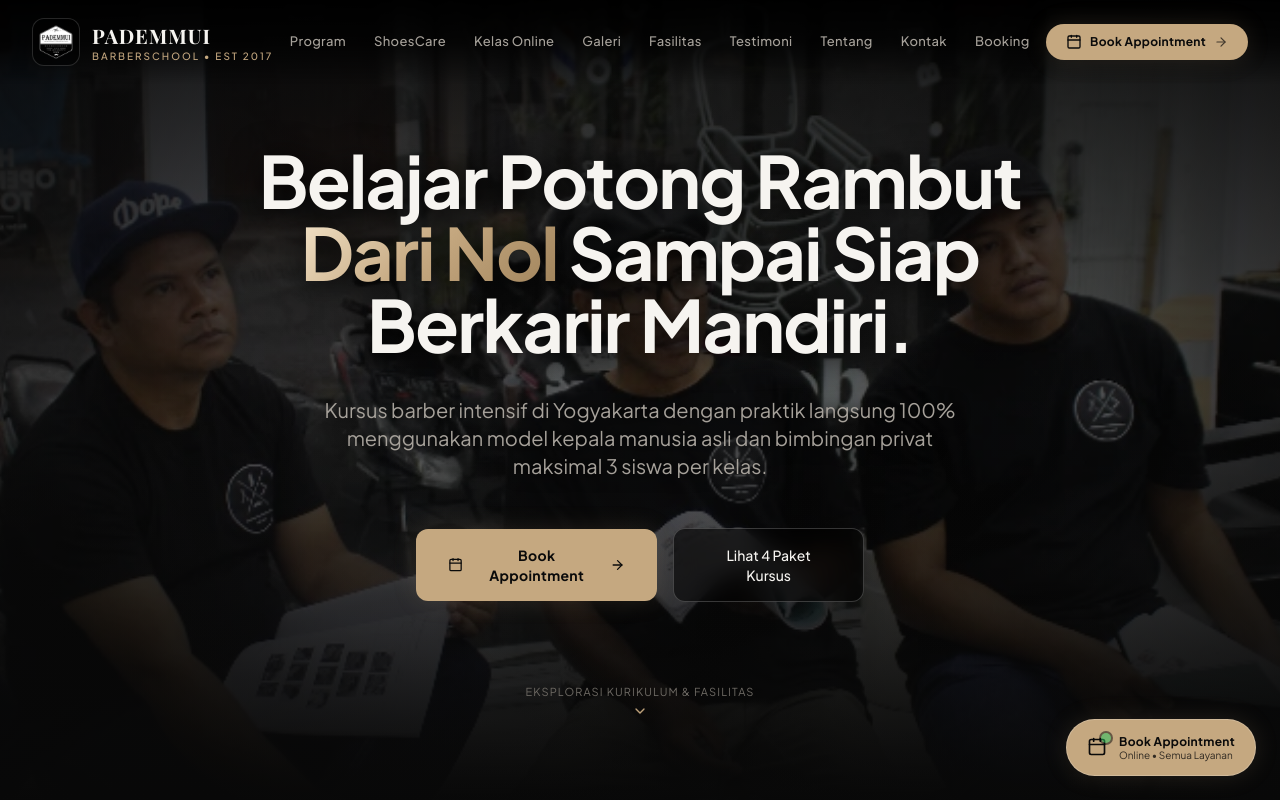
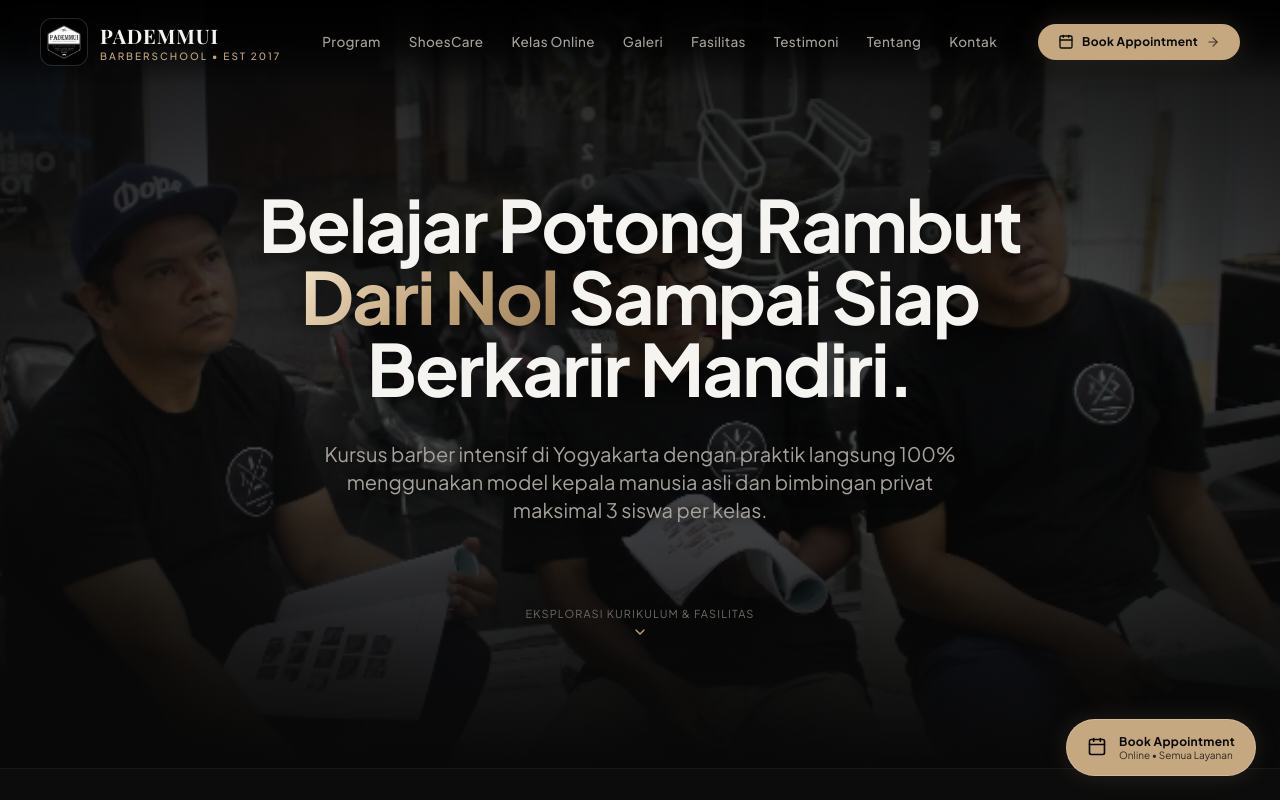
Before and after one commit to kangguruhdq-ux/Pademmui, a Next.js app: page / in a window 1280 px wide. Shown: the top 800 px of the page. Built offline with nearby package versions, Linux system fonts and the light colour scheme; a web font is replaced by a local one.

Commit message:
ui: improve navbar spacing, remove redundant booking link, simplify hero, and remove pulsing dot

```diff
--- a/components/FloatingWhatsApp.tsx
+++ b/components/FloatingWhatsApp.tsx
@@ -15,9 +15,8 @@ export default function FloatingWhatsApp() {
         aria-label="Book Appointment & Konsultasi Online Pademmui"
         className="flex items-center gap-3 bg-accent-gold hover:bg-accent-gold-light text-[#0A0A0A] p-3.5 sm:px-5 sm:py-3.5 rounded-full shadow-2xl transition-all duration-300 hover:scale-110 active:scale-95 focus:outline-none focus-visible:ring-4 focus-visible:ring-accent-gold/40 border border-white/20 shadow-gold-glow"
       >
-        <div className="relative flex items-center justify-center">
+        <div className="flex items-center justify-center">
           <Calendar className="w-5 h-5 text-[#0A0A0A]" />
-          <span className="absolute -top-1 -right-1 w-2.5 h-2.5 bg-green-500 rounded-full ring-2 ring-[#080808] animate-pulse" />
         </div>
         <div className="hidden sm:flex flex-col text-left">
           <span className="text-xs font-bold tracking-wide leading-tight text-[#0A0A0A]">
--- a/components/Navbar.tsx
+++ b/components/Navbar.tsx
@@ -19,8 +19,6 @@ import {
   Info,
   Phone,
 } from "lucide-react";
-import { siteConfig } from "@/data/site";
-import WhatsAppIcon from "@/components/WhatsAppIcon";
 
 export default function Navbar() {
   const [isScrolled, setIsScrolled] = useState(false);
@@ -58,7 +56,6 @@ export default function Navbar() {
     { name: "Testimoni", href: "/#testimoni", icon: Star },
     { name: "Tentang", href: "/about", icon: Info },
     { name: "Kontak", href: "/contact", icon: Phone },
-    { name: "Booking", href: "/booking", icon: Calendar, badge: "Reservasi" },
   ];
 
   return (
@@ -76,8 +73,8 @@ export default function Navbar() {
           paddingBottom: isScrolled ? "0.875rem" : "1.125rem",
         }}
       >
-        <div className="max-w-7xl mx-auto px-4 sm:px-6 lg:px-8">
-          <div className="flex items-center justify-between gap-3 sm:gap-4">
+        <div className="max-w-[1400px] mx-auto px-4 sm:px-6 lg:px-6 xl:px-10">
+          <div className="flex items-center justify-between gap-3 xl:gap-6">
             {/* Brand Logo & Title */}
             <Link
               href="/"
@@ -103,13 +100,13 @@ export default function Navbar() {
               </div>
             </Link>
 
-            {/* Desktop Navigation Links — Spacious, Relaxed, with Gold Hover Line */}
-            <nav className="hidden lg:flex items-center gap-5 xl:gap-7">
+            {/* Desktop Navigation Links — Spacious, Relaxed, Centered with Gold Hover Line */}
+            <nav className="hidden lg:flex flex-1 items-center justify-center gap-4 xl:gap-7 2xl:gap-9">
               {navLinks.map((link) => (
                 <Link
                   key={link.name}
                   href={link.href}
-                  className="relative py-2 text-[13px] tracking-wide text-text-secondary hover:text-text-ivory font-medium transition-colors duration-200 group"
+                  className="relative py-2 text-[13px] xl:text-[13.5px] tracking-wide text-text-secondary hover:text-text-ivory font-medium transition-colors duration-200 group whitespace-nowrap"
                 >
                   <span>{link.name}</span>
                   {/* Animated Gold Line on Hover */}
@@ -122,7 +119,7 @@ export default function Navbar() {
             <div className="hidden sm:flex items-center gap-3 flex-shrink-0">
               <Link
                 href="/booking"
-                className="relative group inline-flex items-center gap-2 px-5 py-2.5 rounded-full bg-accent-gold hover:bg-accent-gold-light text-[#0A0A0A] text-xs font-bold tracking-wide transition-all duration-300 shadow-gold-glow hover:scale-105 active:scale-95"
+                className="relative group inline-flex items-center gap-2 px-4 xl:px-5 py-2 xl:py-2.5 rounded-full bg-accent-gold hover:bg-accent-gold-light text-[#0A0A0A] text-xs font-bold tracking-wide transition-all duration-300 shadow-gold-glow hover:scale-105 active:scale-95 whitespace-nowrap"
               >
                 <Calendar className="w-4 h-4" />
                 <span>Book Appointment</span>
@@ -194,49 +191,26 @@ export default function Navbar() {
           <nav className="grid grid-cols-1 sm:grid-cols-2 gap-2 pt-1">
             {navLinks.map((link) => {
               const Icon = link.icon;
-              const isBooking = link.name === "Booking";
 
               return (
                 <Link
                   key={link.name}
                   href={link.href}
                   onClick={() => setMobileMenuOpen(false)}
-                  className={`group flex items-center justify-between p-3 rounded-xl border transition-all duration-200 active:scale-[0.98] ${
-                    isBooking
-                      ? "bg-accent-gold/10 border-accent-gold/30 hover:bg-accent-gold/20"
-                      : "bg-white/[0.03] hover:bg-white/[0.08] active:bg-white/[0.1] border-white/5 hover:border-accent-gold/40"
-                  }`}
+                  className="group flex items-center justify-between p-3 rounded-xl border bg-white/[0.03] hover:bg-white/[0.08] active:bg-white/[0.1] border-white/5 hover:border-accent-gold/40 transition-all duration-200 active:scale-[0.98]"
                 >
                   <div className="flex items-center gap-3">
-                    <div
-                      className={`w-8 h-8 rounded-lg flex items-center justify-center transition-transform group-hover:scale-110 ${
-                        isBooking
-                          ? "bg-accent-gold text-[#0A0A0A]"
-                          : "bg-accent-gold/10 border border-accent-gold/20 text-accent-gold"
-                      }`}
-                    >
+                    <div className="w-8 h-8 rounded-lg flex items-center justify-center transition-transform group-hover:scale-110 bg-accent-gold/10 border border-accent-gold/20 text-accent-gold">
                       <Icon className="w-4 h-4" />
                     </div>
-                    <span
-                      className={`text-sm font-semibold transition-colors ${
-                        isBooking
-                          ? "text-accent-gold font-bold"
-                          : "text-text-ivory group-hover:text-accent-gold"
-                      }`}
-                    >
+                    <span className="text-sm font-semibold transition-colors text-text-ivory group-hover:text-accent-gold">
                       {link.name}
                     </span>
                   </div>
 
                   <div className="flex items-center gap-2">
                     {link.badge && (
-                      <span
-                        className={`text-[10px] font-mono px-2 py-0.5 rounded ${
-                          isBooking
-                            ? "bg-accent-gold text-[#0A0A0A] font-bold"
-                            : "text-accent-gold bg-accent-gold/10"
-                        }`}
-                      >
+                      <span className="text-[10px] font-mono px-2 py-0.5 rounded text-accent-gold bg-accent-gold/10">
                         {link.badge}
                       </span>
                     )}
--- a/components/sections/Hero.tsx
+++ b/components/sections/Hero.tsx
@@ -1,6 +1,6 @@
 import Image from "next/image";
 import Link from "next/link";
-import { ArrowRight, ChevronDown, Calendar } from "lucide-react";
+import { ChevronDown } from "lucide-react";
 import ScrollReveal from "@/components/ScrollReveal";
 
 export default function Hero() {
@@ -37,27 +37,6 @@ export default function Hero() {
           </p>
         </ScrollReveal>
 
-        <ScrollReveal delay={450} direction="up">
-          {/* Clean Dual Action CTAs linking to /booking and /#program */}
-          <div className="pt-3 flex flex-col sm:flex-row items-center justify-center gap-4 max-w-md mx-auto">
-            <Link
-              href="/booking"
-              className="w-full sm:w-auto px-8 py-4 rounded-xl bg-accent-gold hover:bg-accent-gold-light text-[#0A0A0A] font-bold text-sm tracking-wide transition-all duration-300 shadow-gold-glow flex items-center justify-center gap-2.5 hover:scale-105 active:scale-95"
-            >
-              <Calendar className="w-4 h-4" />
-              <span>Book Appointment</span>
-              <ArrowRight className="w-4 h-4" />
-            </Link>
-
-            <Link
-              href="/#program"
-              className="w-full sm:w-auto px-8 py-4 rounded-xl bg-black/55 hover:bg-black/80 backdrop-blur-md border border-white/20 hover:border-accent-gold text-text-ivory font-medium text-sm transition-all duration-300 flex items-center justify-center gap-2 hover:scale-105 active:scale-95"
-            >
-              <span>Lihat 4 Paket Kursus</span>
-            </Link>
-          </div>
-        </ScrollReveal>
-
         {/* Subtle Scroll Down Prompt */}
         <ScrollReveal delay={600} direction="none" className="pt-10">
           <Link
```
